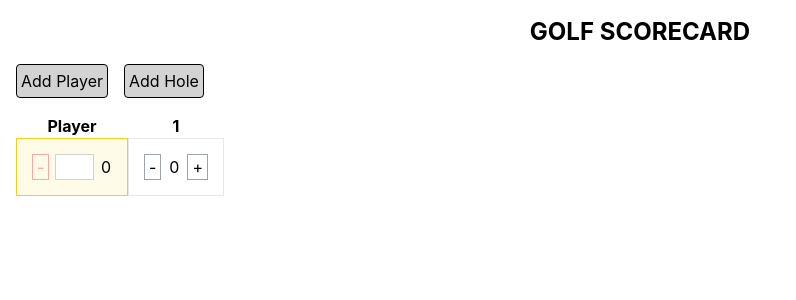
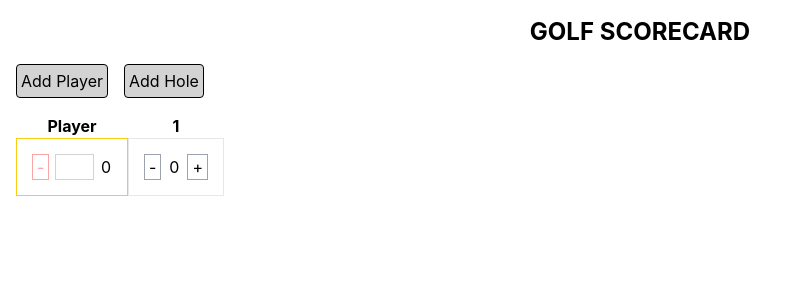
Before and after one commit to hqz3/golf-scorecard, a React (Vite) app: page / in a window 1280 px wide. Both pictures are taken after a click on the button "Add Player". Shown: the top 300 px of the page, without its empty margins (0-796 px from the left). Built offline with nearby package versions, Linux system fonts and the light colour scheme.

Commit message:
Update style

```diff
--- a/src/NameInput.jsx
+++ b/src/NameInput.jsx
@@ -40,7 +40,7 @@ const NameInput = ({ player, playerIdx, setPlayers, highScore }) => {
     <div
       className={classNames(
         "sticky left-0 z-10 flex w-28 min-w-28 gap-2 border bg-white p-4",
-        { "border-yellow-400 bg-yellow-50": player.score === highScore },
+        { "border-yellow-400": player.score === highScore },
       )}
       onClick={() => {
         if (name.length) {
```
